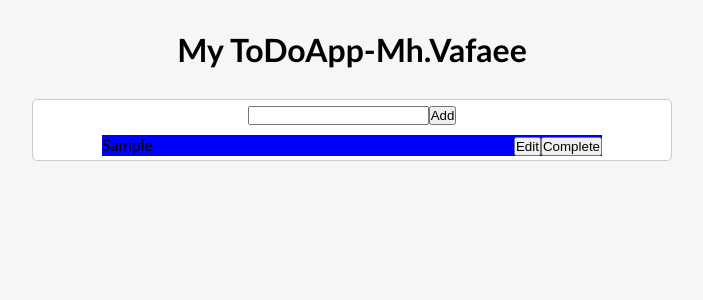
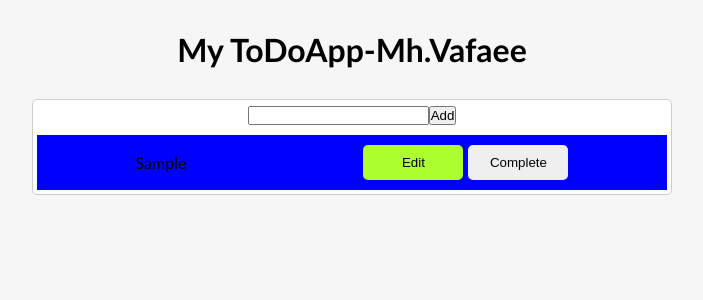
Before and after one commit to vafa2020/toDoListApp, a React (Create React App) app: page / in a window 1280 px wide. Both pictures are taken after typing "Sample" into the empty fields and a click on the button "Add". Shown: the top 300 px of the page, without its empty margins (288-991 px from the left). Built offline with nearby package versions, Linux system fonts and the light colour scheme.

Commit message:
create add todo component and styled it

```diff
--- /dev/null
+++ b/src/app/component/ToDo/ToDo.js
@@ -0,0 +1,15 @@
+import { useEffect, useState } from "react";
+import classes from "./ToDo.module.css";
+const ToDo = ({ todo }) => {
+  return (
+    <div className={classes.Todo}>
+      <div className={classes.Item}>{todo.value}</div>
+      <div className={classes.Control}>
+        <button className={classes.Edit}>Edit</button>
+        <button className={classes.Complete}>Complete</button>
+      </div>
+    </div>
+  );
+};
+
+export default ToDo;
--- /dev/null
+++ b/src/app/component/ToDo/ToDo.module.css
@@ -0,0 +1,30 @@
+.Todo{
+
+  display: flex;
+  justify-content: space-around;
+  align-items: center;
+}
+
+.item{
+    padding: 10px;
+    margin-top: 10px;
+}
+.Control{
+display: flex;
+}
+.Edit{
+  padding: 10px;
+  width: 100px;
+  border-radius: 5px;
+  background-color: greenyellow;
+  border: none;
+  margin-right: 5px;
+  cursor: pointer;
+}
+.Complete{
+  padding: 10px;
+  width: 100px;
+  border-radius: 5px;
+  border: none;
+  cursor: pointer;
+}
--- a/src/app/component/ToDoList/ToDoList.js
+++ b/src/app/component/ToDoList/ToDoList.js
@@ -1,24 +1,14 @@
 import { useEffect, useState } from "react";
+import ToDo from "../ToDo/ToDo";
 import classes from "./ToDoList.module.css";
 const ToDoList = ({ todos }) => {
-  const [list, setList] = useState([]);
-  // useEffect(() => {
-  //   setList([...list, todos]);
-  // }, [list]);
+  if (todos.length === 0) {
+    return <div>Enter some todos</div>;
+  }
   return (
     <div className={classes.ToDoList}>
-      {todos.map((item) => (
-        <div className={classes.todo}>
-          <div>
-            <ul className={classes.items} key={item.id}>
-              <li className={classes.item}>{item.value}</li>
-            </ul>
-          </div>
-          <div>
-            <button>Edit</button>
-            <button>Complete</button>
-          </div>
-        </div>
+      {todos.map((todo) => (
+        <ToDo key={todo.id} todo={todo} />
       ))}
     </div>
   );
--- a/src/app/component/ToDoList/ToDoList.module.css
+++ b/src/app/component/ToDoList/ToDoList.module.css
@@ -1,18 +1,8 @@
-.ToDoList{
-    margin-top: 10px;
+.ToDoList {
+  margin-top: 10px;
   display: flex;
   flex-direction: column;
   background-color: blue;
-width: 500px;
+  padding: 10px;
+  width: 100%;
 }
-.items{
-list-style: none;
-}
-
-.item{
-
-}
-.todo{
-    display: flex;
-    justify-content: space-between;
-}
```
